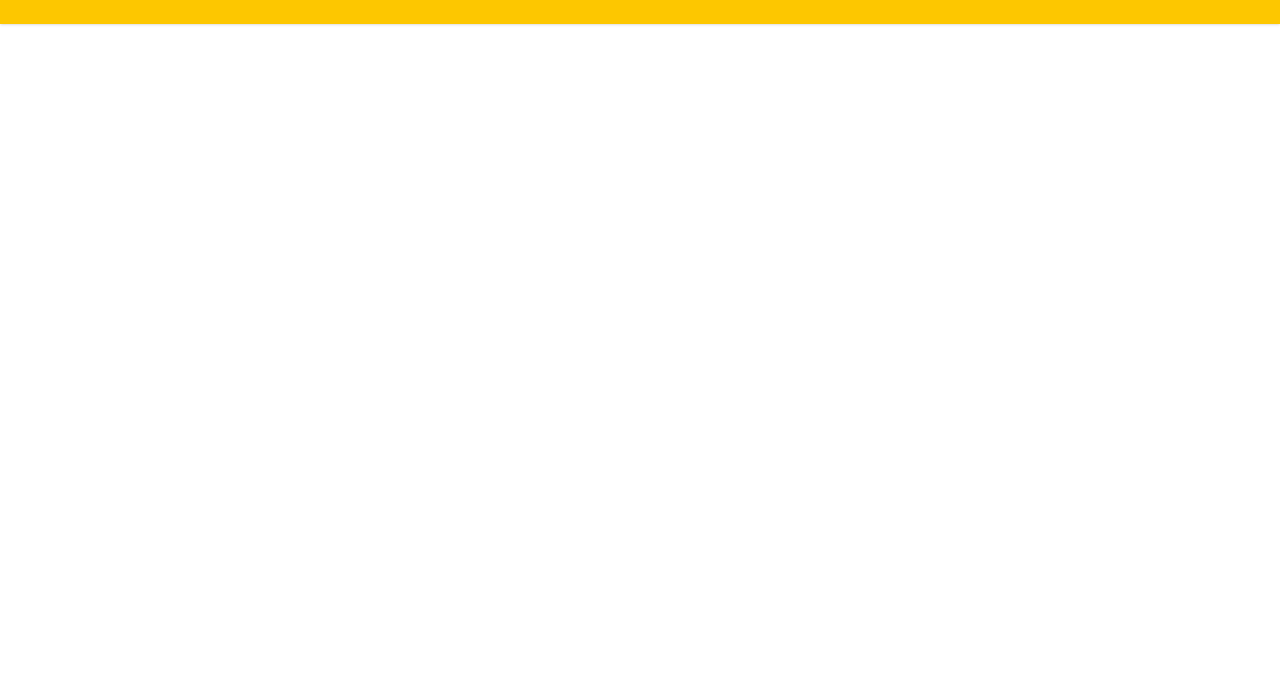
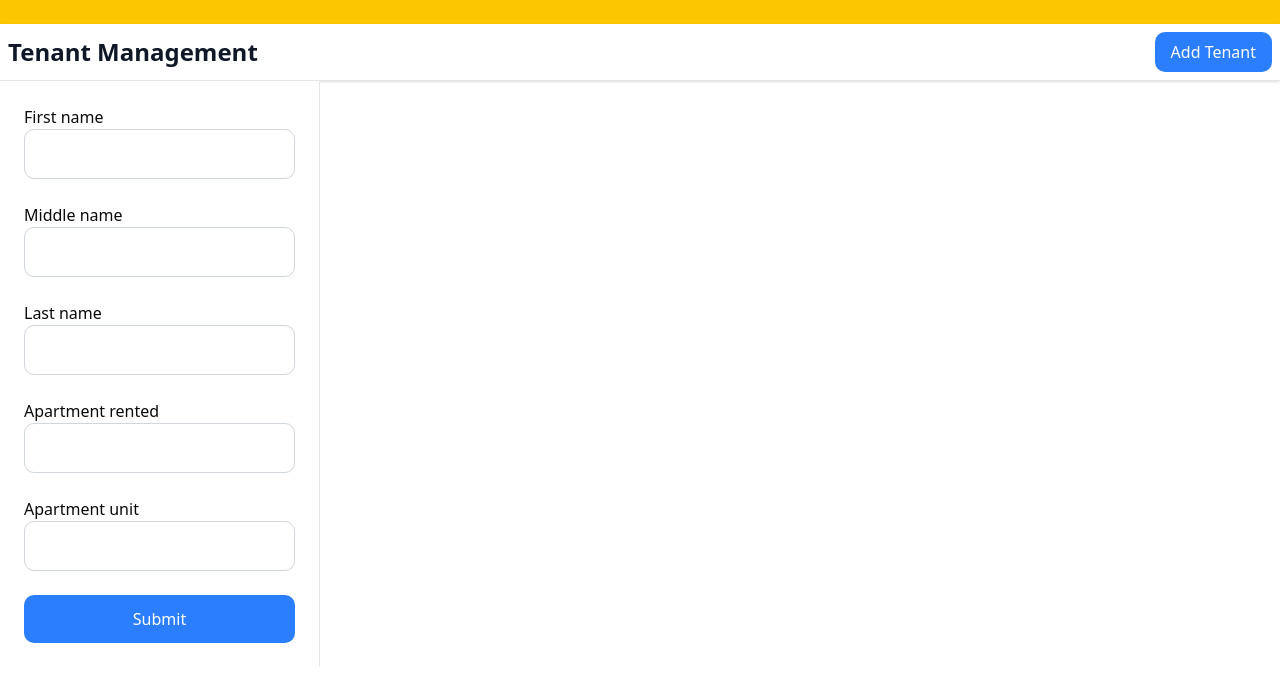
Before and after one commit to haniellejermayn/JJ-Apartments-Property-Management-System, a Next.js app in the folder frontend/: page /tenants-management in a window 1280 px wide. Shown: the top 682 px of the page. Built offline with nearby package versions, Linux system fonts and the light colour scheme.

Commit message:
feat: made progress in tenant management

```diff
--- a/frontend/src/app/tenants-management/page.tsx
+++ b/frontend/src/app/tenants-management/page.tsx
@@ -1,5 +1,31 @@
+"use client";
+import React, { useState } from "react";
+
+import { TenantMgtForm } from "@/components/TenantMgtForm";
+export default function TenantsManagementPage() {
+    const [modalOpen, setModalOpen] = useState(false)
+    return (
+        <div>
+            <header className="bg-white shadow-sm border-b p-2 ">
+                <div className="flex items-center justify-between">
+                    <h1 className="text-2xl font-bold text-gray-900">Tenant Management</h1>
+
+                    <button
+                    onClick={() => setModalOpen(true)}
+                    className="px-4 py-2 bg-blue-500 text-white rounded-lg hover:bg-blue-600 transition-colors float-right"
+                    >
+                    Add Tenant
+                    </button>
 
 
-export default function TenantsManagementPage() {
+                </div>
 
+            </header>
+
+            <div className="flex flex-1">
+                <TenantMgtForm />
+            </div>
+
+        </div>
+    )
 }
--- /dev/null
+++ b/frontend/src/components/TenantMgtForm.tsx
@@ -0,0 +1,100 @@
+import React, { useState } from "react";
+
+export function TenantMgtForm() {
+
+    const [formData, setFormData] = useState({
+            firstName: '',
+            middleName: '',
+            lastName: '',
+            apartmentRented: '',
+            apartmentUnit: ''
+    });
+    const handleInputChange = (e) => {
+        setFormData({ ...formData, [e.target.name]: e.target.value });
+    };
+
+    const handleSubmit = (e) => {
+    e.preventDefault();
+        console.log('Form submitted:', formData);
+    };
+    return(
+        <div className="w-80  bg-white border-r border-gray-200 p-6 overflow-y-auto">
+            <form onSubmit={handleSubmit}>
+            <div className="space-y-6">
+                <div>
+                    <label>
+                        First name
+                    </label>
+                    <input
+                    type="text"
+                    name="firstName"
+                    value={formData.firstName}
+                    onChange={handleInputChange}
+                    className="w-full p-3 border border-gray-300 rounded-lg focus:ring-2 focus:ring-blue-500 focus:border-blue-500"
+                    />
+                </div>
+
+                <div>
+                    <label>
+                        Middle name
+                    </label>
+                    <input
+                    type="text"
+                    name="middleName"
+                    value={formData.middleName}
+                    onChange={handleInputChange}
+                    className="w-full p-3 border border-gray-300 rounded-lg focus:ring-2 focus:ring-blue-500 focus:border-blue-500"
+                    />
+                </div>
+
+                <div>
+                    <label>
+                        Last name
+                    </label>
+                    <input
+                    type="text"
+                    name="lastName"
+                    value={formData.lastName}
+                    onChange={handleInputChange}
+                    className="w-full p-3 border border-gray-300 rounded-lg focus:ring-2 focus:ring-blue-500 focus:border-blue-500"
+                    />
+                </div>
+
+                <div>
+                    <label>
+                        Apartment rented
+                    </label>
+                    <input
+                    type="text"
+                    name="lastName"
+                    value={formData.apartmentRented}
+                    onChange={handleInputChange}
+                    className="w-full p-3 border border-gray-300 rounded-lg focus:ring-2 focus:ring-blue-500 focus:border-blue-500"
+                    />
+                </div>
+
+                <div>
+                    <label>
+                        Apartment unit
+                    </label>
+                    <input
+                    type="text"
+                    name="lastName"
+                    value={formData.apartmentUnit}
+                    onChange={handleInputChange}
+                    className="w-full p-3 border border-gray-300 rounded-lg focus:ring-2 focus:ring-blue-500 focus:border-blue-500"
+                    />
+                </div>
+
+                <button
+                        type="submit"
+                        className="w-full bg-blue-500 text-white p-3 rounded-lg hover:bg-blue-600 focus:ring-2 focus:ring-blue-500 focus:ring-offset-2 transition-colors"
+                    >
+                        Submit
+                </button>
+
+            </div>
+            </form>
+        </div>
+    )
+}
--- /dev/null
+++ b/frontend/src/components/TenantPopUp.tsx
@@ -0,0 +1,3 @@
+export function TenantPopUp({}) {
+
+}
```
Also changed, not shown: frontend/src/app/apartment-overview/page.tsx (+2 -5 lines).
